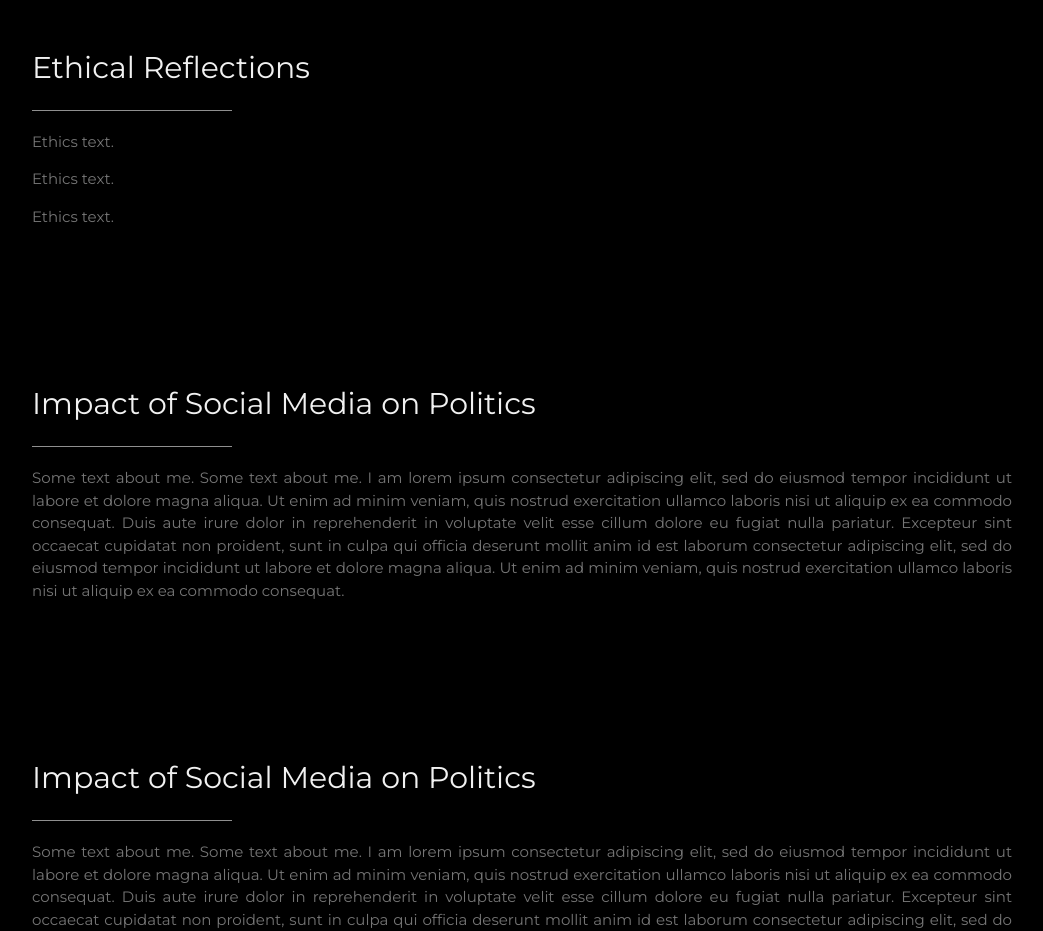
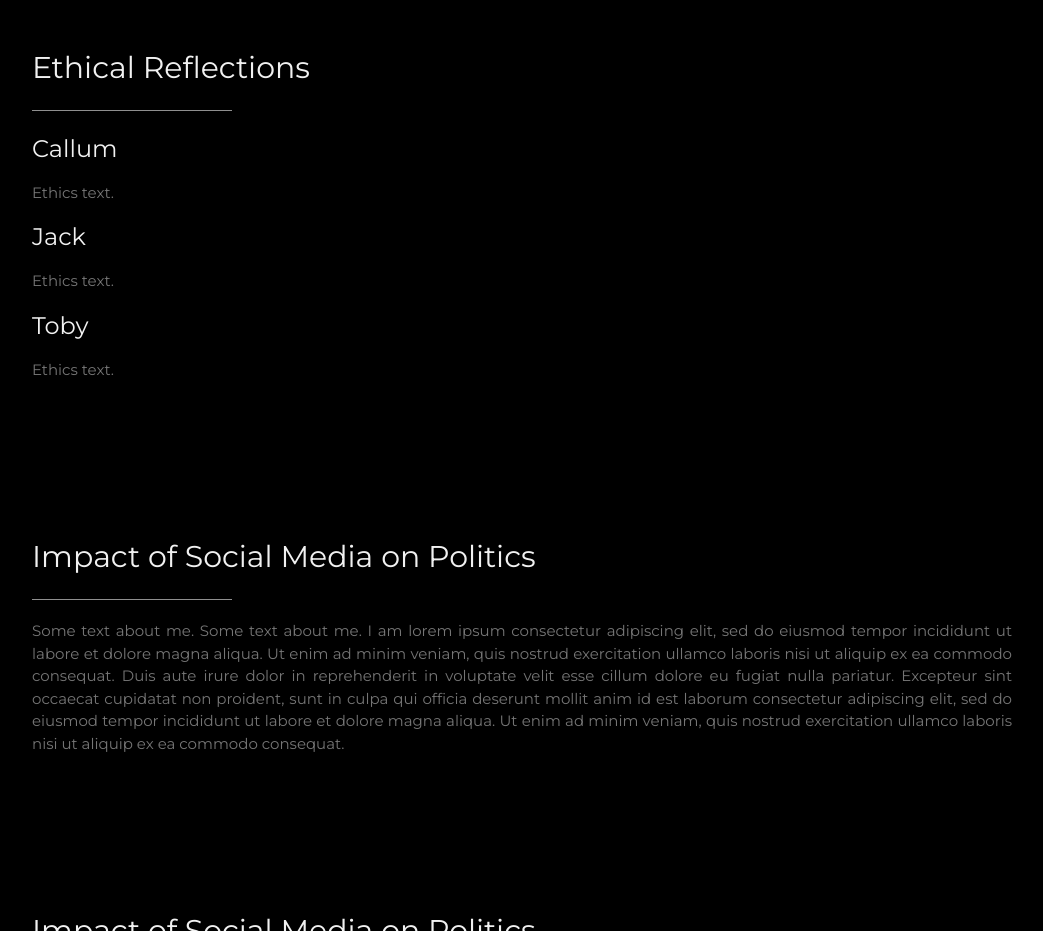
Before and after one commit to Toby-McIsaac/1102, a plain HTML site: page fancy.html in a window 1280 px wide. Shown: the part 2260-3191 px from the top of the page, without its empty margins (178-1221 px from the left). Drawn offline with nearby package versions, Linux system fonts and the light colour scheme.

Commit message:
Update fancy.html

```diff
--- a/fancy.html
+++ b/fancy.html
@@ -105,13 +105,13 @@ body, h1,h2,h3,h4,h5,h6 {font-family: "Montserrat", sans-serif}
   <div class="w3-content w3-justify w3-text-grey w3-padding-64" id="ethics">
     <h2 class="w3-text-light-grey">Ethical Reflections</h2>
     <hr style="width:200px" class="w3-opacity">
-    <h3 class="w3-text-light-grey"></h3>
+    <h3 class="w3-text-light-grey">Callum</h3>
     <p>Ethics text.
     </p>
-    <h3 class="w3-text-light-grey"></h3>
+    <h3 class="w3-text-light-grey">Jack</h3>
     <p>Ethics text.
     </p>
-    <h3 class="w3-text-light-grey"></h3>
+    <h3 class="w3-text-light-grey">Toby</h3>
     <p>Ethics text.
     </p>
   <!-- End Ethics Section -->
```
